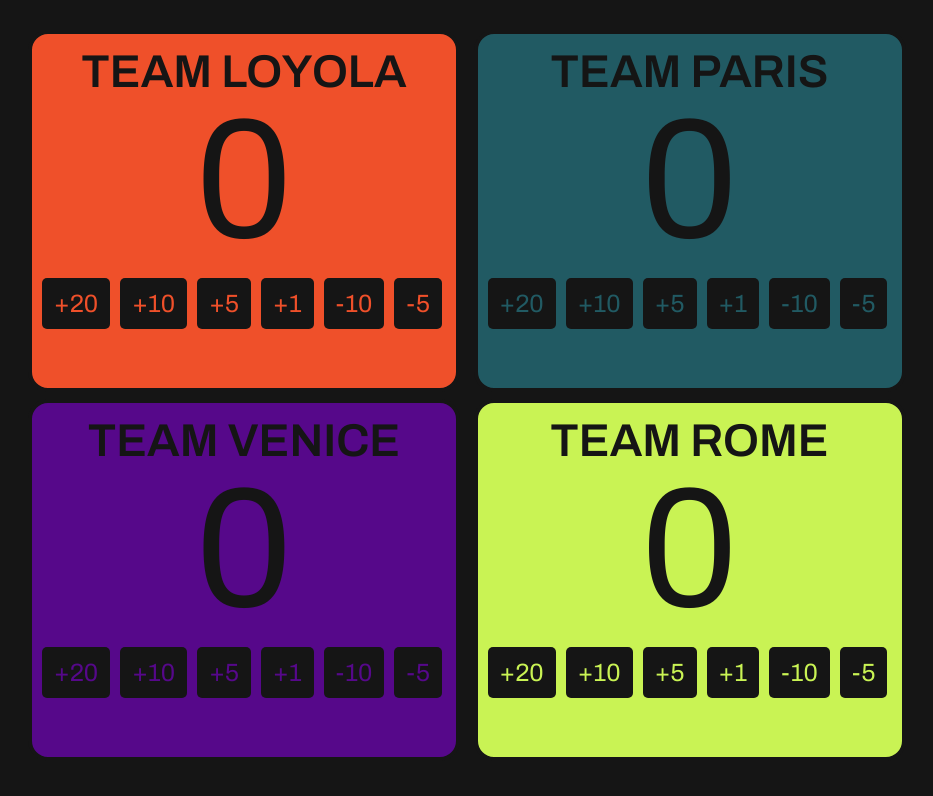
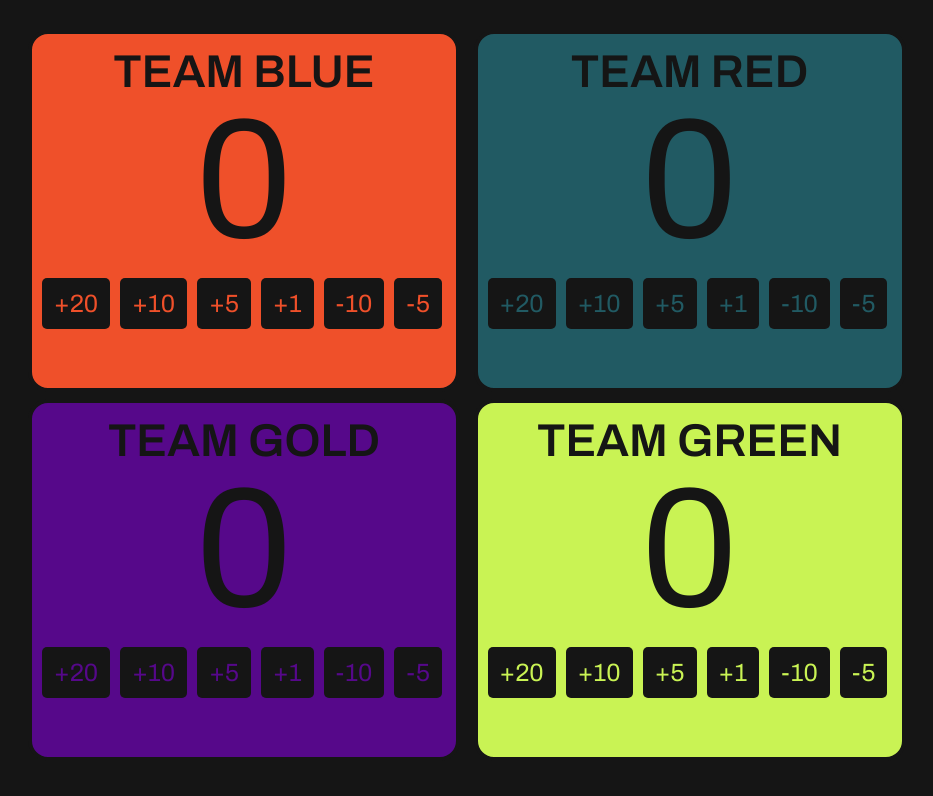
Before and after one commit to melvas6/quizscore, a plain HTML site: page public/index.html in a window 1280 px wide. Shown: the whole page, without its empty margins (162-1095 px from the left). Drawn offline with nearby package versions, Linux system fonts and the light colour scheme; no server answers.

Commit message:
Update index.html

```diff
--- a/public/index.html
+++ b/public/index.html
@@ -13,10 +13,10 @@
 </head>
 <body>
 <main>
-    <div><input type="text" placeholder="Team Loyola"><span id="team1" class="odometer">0</span><nav><em>+20</em><em>+10</em><em>+5</em><em>+1</em><em>-10</em><em>-5</em></nav></div>
-    <div><input type="text" placeholder="Team Paris"><span id="team2" class="odometer">0</span><nav><em>+20</em><em>+10</em><em>+5</em><em>+1</em><em>-10</em><em>-5</em></nav></div>
-	<div><input type="text" placeholder="Team Venice"><span id="team3" class="odometer">0</span><nav><em>+20</em><em>+10</em><em>+5</em><em>+1</em><em>-10</em><em>-5</em></nav></div>
-    <div><input type="text" placeholder="Team Rome"><span id="team4" class="odometer">0</span><nav><em>+20</em><em>+10</em><em>+5</em><em>+1</em><em>-10</em><em>-5</em></nav></div>
+    <div><input type="text" placeholder="Team Blue"><span id="team1" class="odometer">0</span><nav><em>+20</em><em>+10</em><em>+5</em><em>+1</em><em>-10</em><em>-5</em></nav></div>
+    <div><input type="text" placeholder="Team Red"><span id="team2" class="odometer">0</span><nav><em>+20</em><em>+10</em><em>+5</em><em>+1</em><em>-10</em><em>-5</em></nav></div>
+	<div><input type="text" placeholder="Team Gold"><span id="team3" class="odometer">0</span><nav><em>+20</em><em>+10</em><em>+5</em><em>+1</em><em>-10</em><em>-5</em></nav></div>
+    <div><input type="text" placeholder="Team Green"><span id="team4" class="odometer">0</span><nav><em>+20</em><em>+10</em><em>+5</em><em>+1</em><em>-10</em><em>-5</em></nav></div>
 </main>
 </body>
 </html>
```
